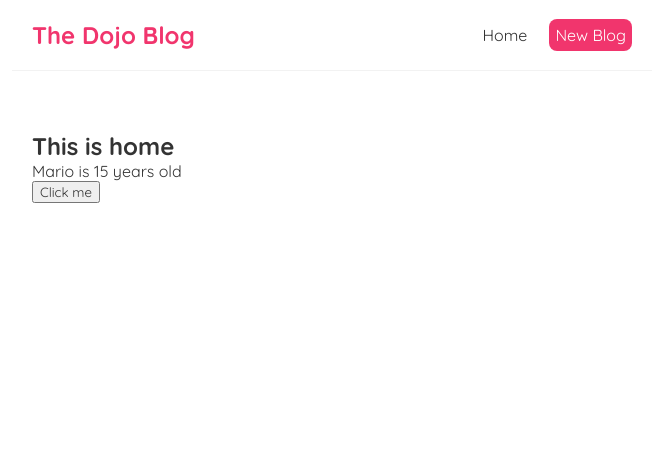
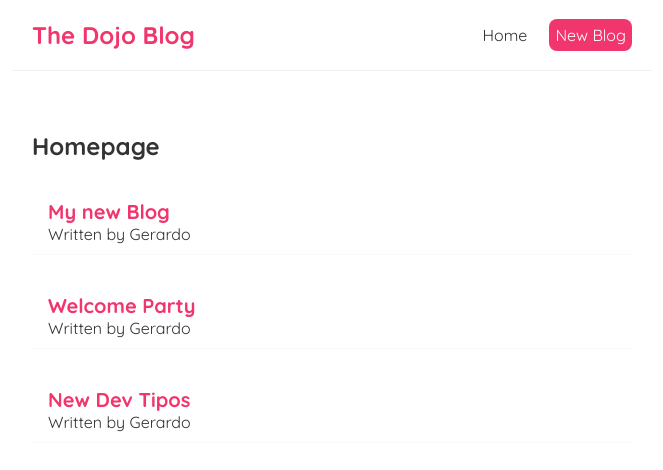
Before and after one commit to gbelot2003/dojo-tuto, a React (Create React App) app: page / in a window 1280 px wide. Shown: the top 470 px of the page, without its empty margins (308-971 px from the left). Built offline with nearby package versions, Linux system fonts and the light colour scheme.

Commit message:
Usando array map para desplegar lista en la plantilla

```diff
--- a/src/components/Home.js
+++ b/src/components/Home.js
@@ -1,19 +1,20 @@
 import { useState } from 'react'
 export const Home = (title) => {
 
-    const [name, setName] = useState('Mario');
-    const [age, setAge] = useState(15);
-
-    const handelClick = (e) => {
-        setName('Gerardo')
-        setAge(30)
-    }
-
+    const [blogs, setBlogs] = useState([
+        { title: 'My new Blog', body: "loream ipsum...", author: "Gerardo", id: 1 },
+        { title: 'Welcome Party', body: "loream ipsum...", author: "Gerardo", id: 2 },
+        { title: 'New Dev Tipos', body: "loream ipsum...", author: "Gerardo", id: 3 },
+    ]);
     return (
         <div className="home">
-            <h2>This is home</h2>
-            <p>{name} is {age} years old</p>
-            <button onClick={handelClick}>Click me</button>
+            <h2>Homepage</h2>
+            {blogs.map((blog) => (
+                <div className="blog-preview" key={blog.id}>
+                    <h2>{blog.title}</h2>
+                    <p>Written by {blog.author}</p>
+                </div>
+            ))}
         </div>
     );
 }
--- a/src/index.css
+++ b/src/index.css
@@ -33,3 +33,19 @@
   margin: 40px auto;
   padding: 20px;
 }
+
+.blog-preview {
+  padding: 10px 16px;
+  margin: 20px 0;
+  border-bottom: 1px solid #fafafa;
+}
+
+.blog-preview:hover {
+  box-shadow: 1px 3px 5px rgba(0, 0, 0, 0.1);
+}
+
+.blog-preview h2 {
+  font-size: 20px;
+  color: #f1356d;
+  margin-top: 8px;
+}
```
Also changed, not shown: 1 other file (tests, documents, lock files or other folders).
